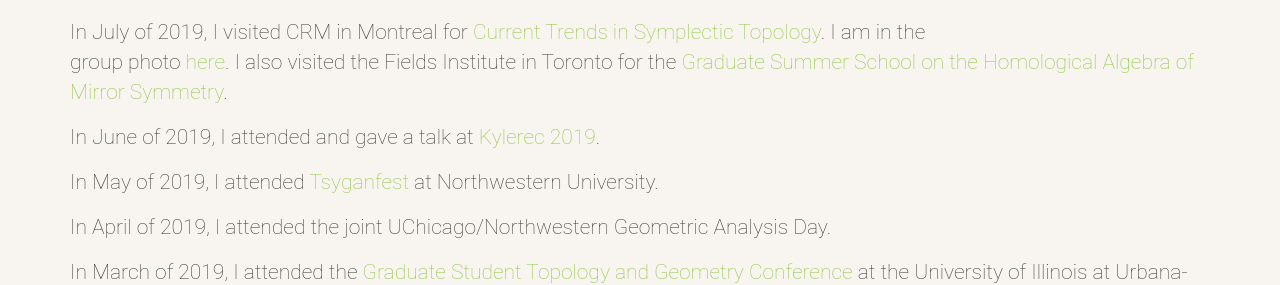
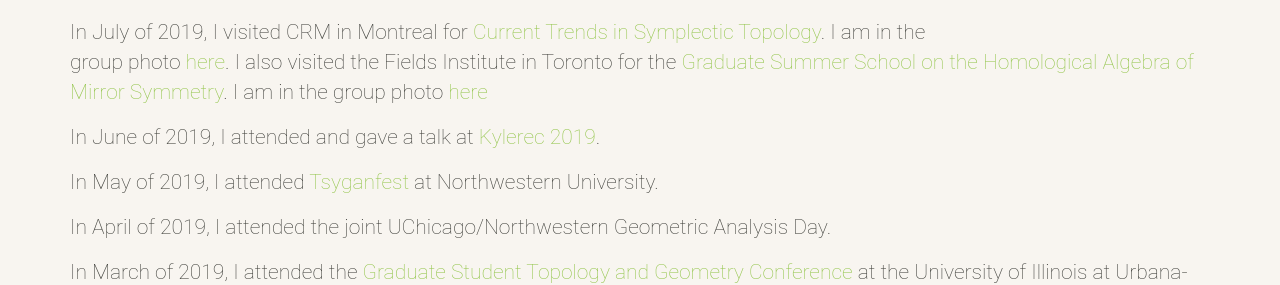
Before and after one commit to rvanwhy/rvanwhy.github.io, a Jekyll site: the page built from 02-about.md, in a window 1280 px wide. Shown: the part 435-720 px from the top of the page. Built offline with Jekyll 4.4.1, drawn with Linux system fonts in a browser that asks for light colours; nearby versions of some CDN libraries.

Commit message:
Update: Added bio information

```diff
--- a/02-about.md
+++ b/02-about.md
@@ -17,7 +17,7 @@
 
 <p> In August of 2019, I attended <a href="https://sites.northwestern.edu/snap2019/">SNAP 2019</a>.
 
-<p> In July of 2019, I visited CRM in Montreal for <a href="http://www.crm.umontreal.ca/sms/2019/index_e.php">Current Trends in Symplectic Topology</a>. I am in the group photo <a href="http://www.crm.umontreal.ca/sms/2019/img/_RPP9711.jpg">here</a>. I also visited the Fields Institute in Toronto for the <a href="http://www.fields.utoronto.ca/activities/19-20/mirrorsymmetry-gradsummerschool">Graduate Summer School on the Homological Algebra of Mirror Symmetry</a>.
+<p> In July of 2019, I visited CRM in Montreal for <a href="http://www.crm.umontreal.ca/sms/2019/index_e.php">Current Trends in Symplectic Topology</a>. I am in the group photo <a href="http://www.crm.umontreal.ca/sms/2019/img/_RPP9711.jpg">here</a>. I also visited the Fields Institute in Toronto for the <a href="http://www.fields.utoronto.ca/activities/19-20/mirrorsymmetry-gradsummerschool">Graduate Summer School on the Homological Algebra of Mirror Symmetry</a>. I am in the group photo <a href="http://www.fields.utoronto.ca/sites/default/files/resize/uploads/Graduate%20Summer%20School%20Group-750x450.jpg">here</a>
 
 <p> In June of 2019, I attended and gave a talk at <a href="https://kylerec.wordpress.com/2019/07/01/notes-from-kylerec-2019/">Kylerec 2019</a>.
 
```
